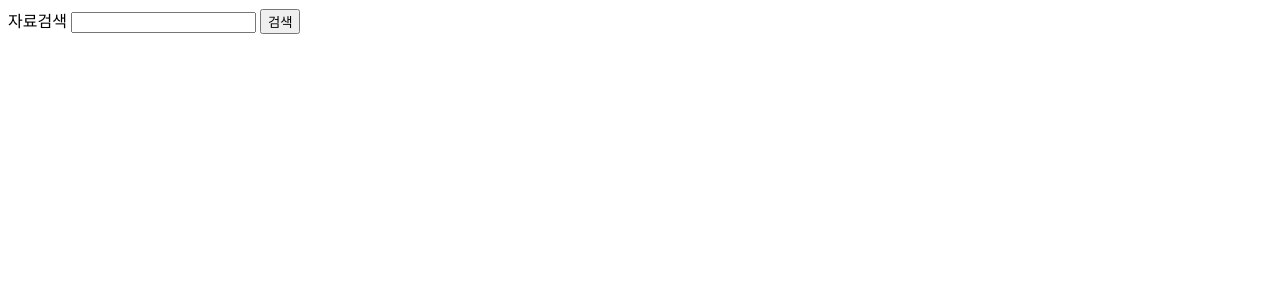
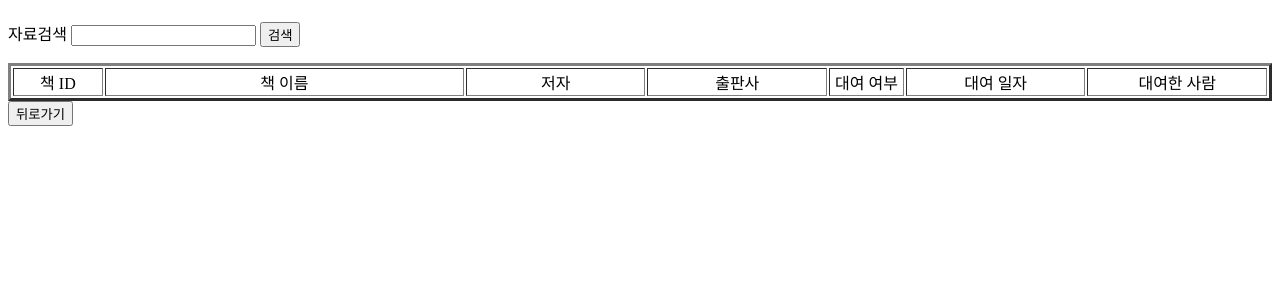
Before and after one commit to SE11JO/LibrarySystem, a Flask app: page /search in a window 1280 px wide. Shown: the top 300 px of the page. Run offline with Flask 2, Linux system fonts and the light colour scheme.

Commit message:
Add files via upload

```diff
--- a/app.py
+++ b/app.py
@@ -6,19 +6,18 @@ import json
 app = Flask(__name__)
 
 @app.route('/search', methods = ['GET', 'POST'])
-def home():
-
-    return render_template('search.html')
-
-@app.route('/result', methods = ['GET', 'POST'])
-def result():
+def search():
+    data = None
     if request.method == 'POST':
         Title = request.form['title']
-        response = controller.search_library_book(Title)
-        json_string = json.dumps(response, ensure_ascii=False)
-        json_object = json.loads(json_string)
+        if Title != '' :
+            response = controller.search_library_book(Title)
+            dumps = json.dumps(response, ensure_ascii=False)
+            data = json.loads(dumps)
 
-        return render_template('result.html', data=json_object)
+        return render_template('search.html', data=data)
+
+    return render_template('search.html', data=data)
 
 
 if __name__ == '__main__':
--- a/templates/search.html
+++ b/templates/search.html
@@ -1,9 +1,40 @@
+<!doctype html>
 <html>
-   <body>
+    <body>
+        <h1></h1>
 
-      <form action = "http://localhost:5000/result" method = "POST">
-         <p>자료검색 <input type = "text" name = "title" /> <input type = "submit" value = "검색" /> </p>
-      </form>
+        <form action = "/search" method = "POST">
+            <p>자료검색 <input type = "text" name = "title" /> <input type = "submit" value = "검색" /> </p>
+         </form>
 
-   </body>
+        <form action="/search" method="POST">
+            <table border = 3>
+                <tr align="center">
+                    <td width = 6%>책 ID</td>
+                    <td width = 24%>책 이름</td>
+                    <td width = 12%>저자</td>
+                    <td width = 12%>출판사</td>
+                    <td width = 5%>대여 여부</td>
+                    <td width = 12%>대여 일자</td>
+                    <td width = 12%>대여한 사람</td>
+                </tr>
+                {% if data != none%}
+                    {% for list in data %}
+                        <tr align="center">
+                            <td>{{ list.id }}</td>
+                            <td>{{ list.title }}</td>
+                            <td>{{ list.author }}</td>
+                            <td>{{ list.publish }}</td>
+                            <td>{{ list.rental }}</td>
+                            <td>{{ list.ren_date }}</td>
+                            <td>{{ list.ren_name }}</td>
+                        </tr>
+                    {% endfor %}
+                {% endif %}
+            </table>
+        </form>
+        <tr></tr>
+        <tr></tr>
+        <button onclick="location.href='/'">뒤로가기</button>
+    </body>
 </html>
```
